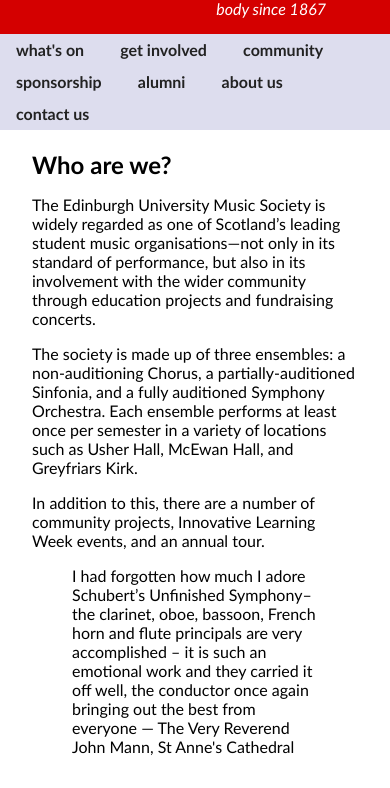
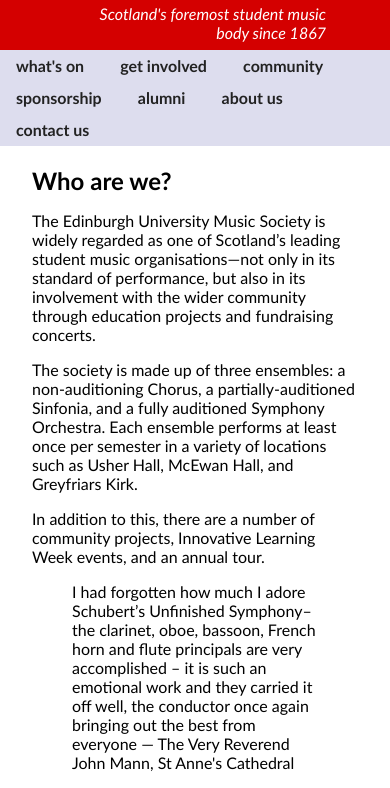
Before and after one commit to eums/website, a Jekyll site: the page built from index.markdown, in a window 390 px wide. Shown: the part 339-1127 px from the top of the page. Built offline with Jekyll 4.4.1, drawn with Linux system fonts in a browser that asks for light colours.

Commit message:
Rearrange css to be really mobile-first.

```diff
--- a/assets/css/main.css
+++ b/assets/css/main.css
@@ -134,21 +134,6 @@
     padding: 0;
 }
 
-@media only screen and (min-width: 33em) {
-    .container {
-        padding: 0 4em 0 4em;
-    }
-    ul.container {
-        padding: 0 2em 0 2em;
-    }
-}
-
-@media only screen and (min-width: 64em) {
-    .container, ul.container {
-        padding: 0;
-    }
-}
-
 header[role="banner"],
 header img {
     background: #D40000;
@@ -167,29 +152,10 @@
 header .tagline {
     font-style: italic;
     text-align: right;
-    margin: 0 2em 0 2em;
-    padding-bottom: 1em;
+    margin: 0;
+    padding: 1.5em 2em 0.5em 2em;
 }
 
-@media only screen and (min-width: 42em) {
-    header .logo {
-        float: left;
-        margin-left: 0;
-    }
-
-    header .logo-text {
-        background-image: url({{ site.assets }}/img/eums-logo-text.png);
-        background-repeat: no-repeat;
-        /* copy dimensions from the image; for some reason it disappears unless
-         * these are present */
-        width: 354px;
-        height: 83px;
-    }
-
-    header .tagline {
-        margin-right: 4em;
-    }
-}
 
 
 nav {
@@ -310,13 +276,47 @@
 }
 
 /* ==========================================================================
-   EXAMPLE Media Queries for Responsive Design.
+   Media Queries for Responsive Design.
    These examples override the primary ('mobile first') styles.
-   Modify as content requires.
    ========================================================================== */
 
-@media only screen and (min-width: 35em) {
-    /* Style adjustments for viewports that meet the condition */
+@media only screen and (min-width: 33em) {
+    .container {
+        padding: 0 4em 0 4em;
+    }
+    ul.container {
+        padding: 0 2em 0 2em;
+    }
+}
+
+@media only screen and (min-width: 42em) {
+    header .tagline {
+        padding-top: 1em;
+    }
+
+    header .logo {
+        float: left;
+        margin-left: 0;
+    }
+
+    header .logo-text {
+        background-image: url({{ site.assets }}/img/eums-logo-text.png);
+        background-repeat: no-repeat;
+        /* copy dimensions from the image; for some reason it disappears unless
+         * these are present */
+        width: 354px;
+        height: 83px;
+    }
+
+    header .tagline {
+        padding-right: 4em;
+    }
+}
+
+@media only screen and (min-width: 64em) {
+    .container, ul.container {
+        padding: 0;
+    }
 }
 
 @media print,
```
